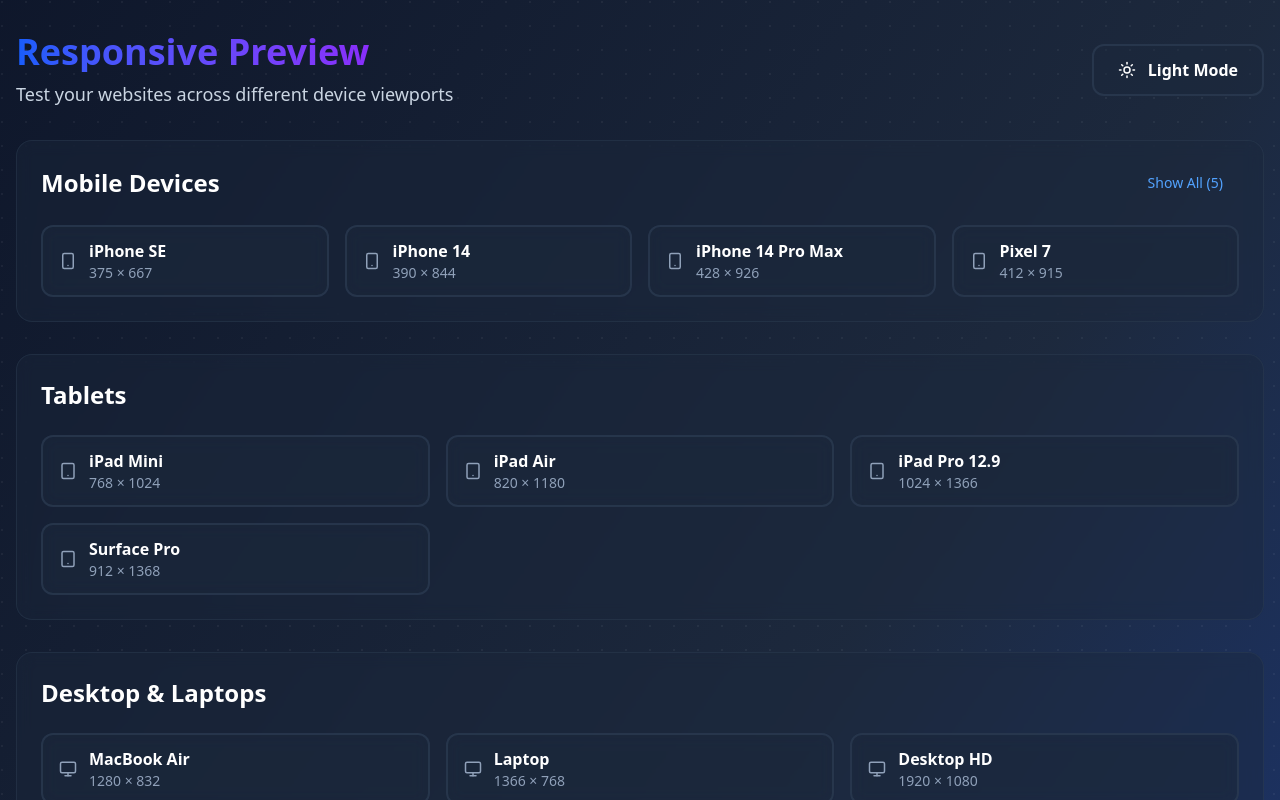
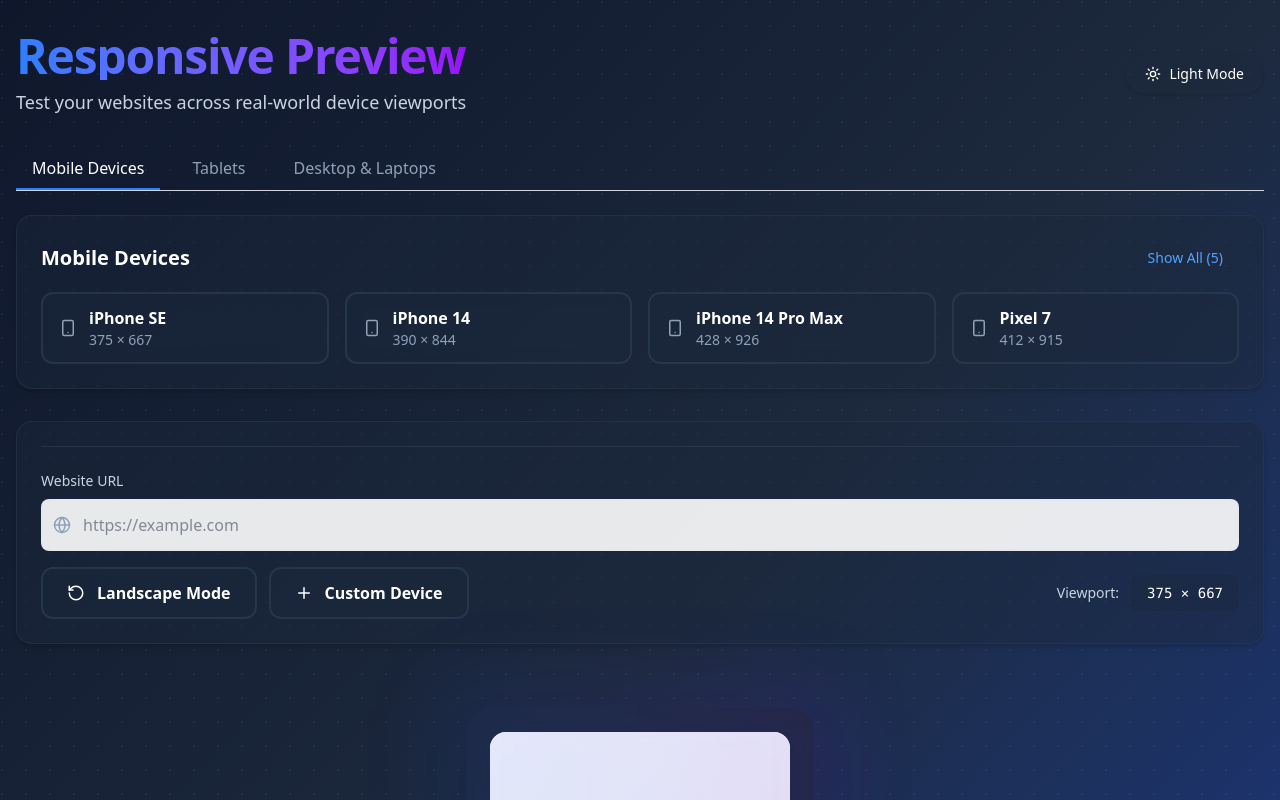
Before and after one commit to rayan2228/responsive-devices, a React (Vite) app: page / in a window 1280 px wide. Shown: the top 800 px of the page. Built offline with nearby package versions, Linux system fonts and the light colour scheme.

Commit message:
style: ui change  update 6 files

```diff
--- a/package.json
+++ b/package.json
@@ -11,6 +11,7 @@
   },
   "dependencies": {
     "@tailwindcss/vite": "^4.1.11",
+    "@vercel/speed-insights": "^1.2.0",
     "lucide-react": "^0.525.0",
     "react": "^19.1.0",
     "react-dom": "^19.1.0",
--- a/src/App.tsx
+++ b/src/App.tsx
@@ -1,8 +1,11 @@
-import ResponsiveContainer from "./components/ResponsiveContainer"
-
+import { SpeedInsights } from '@vercel/speed-insights/react';
+import ResponsiveContainer from "./components/ResponsiveContainer";
 const App = () => {
   return (
-    <ResponsiveContainer />
+    <>
+      <ResponsiveContainer />
+      <SpeedInsights />
+    </>
   )
 }
 
--- a/src/components/ResponsiveContainer.tsx
+++ b/src/components/ResponsiveContainer.tsx
@@ -11,7 +11,6 @@
 import PreviewFrame from "./PreviewFrame";
 
 const ResponsivePreview: React.FC = () => {
-  // State initialization with storage
   const [isDark, setIsDark] = useState<boolean>(() => StorageService.loadThemeMode() === 'dark');
   const [devices, setDevices] = useState<Device[]>(() => {
     const defaultWithIds = DeviceService.createDevicesWithIds(defaultDevices);
@@ -28,19 +27,23 @@
     return savedDevice || allDevices[0];
   });
   const [isLandscape, setIsLandscape] = useState<boolean>(false);
-  const [showAllDevices, setShowAllDevices] = useState<boolean>(false);
+  const [expandedCategories, setExpandedCategories] = useState<Record<DeviceCategory, boolean>>({
+    mobile: false,
+    tablet: false,
+    desktop: false,
+    custom: false
+  });
   const [showCustomModal, setShowCustomModal] = useState<boolean>(false);
   const [url, setUrl] = useState<string>('');
   const [containerWidth, setContainerWidth] = useState<number>(1200);
+  const [activeCategory, setActiveCategory] = useState<DeviceCategory>('mobile');
 
   const currentTheme = themes[isDark ? 'dark' : 'light'];
 
-  // Handle window resize
   useEffect(() => {
     const handleResize = () => {
       setContainerWidth(window.innerWidth);
     };
-
     handleResize();
     window.addEventListener('resize', handleResize);
     return () => window.removeEventListener('resize', handleResize);
@@ -59,6 +62,7 @@
   const handleDeviceSelect = useCallback((device: Device) => {
     setSelectedDevice(device);
     StorageService.saveSelectedDevice(device.id);
+    window.scrollTo({ top: 780, behavior: 'smooth' });
   }, []);
 
   const handleAddCustomDevice = useCallback((deviceData: Omit<Device, 'id' | 'icon' | 'category' | 'isCustom'>) => {
@@ -72,12 +76,9 @@
 
   const handleDeleteCustomDevice = useCallback((deviceToDelete: Device) => {
     if (!deviceToDelete.isCustom) return;
-
     const updatedDevices = devices.filter(d => d.id !== deviceToDelete.id);
     setDevices(updatedDevices);
     StorageService.saveCustomDevices(updatedDevices);
-
-    // If the deleted device was selected, select the first available device
     if (selectedDevice.id === deviceToDelete.id) {
       const newSelected = updatedDevices[0];
       setSelectedDevice(newSelected);
@@ -85,37 +86,33 @@
     }
   }, [devices, selectedDevice]);
 
-  // Calculate responsive values
+  const toggleCategoryExpansion = useCallback((category: DeviceCategory) => {
+    setExpandedCategories(prev => ({
+      ...prev,
+      [category]: !prev[category]
+    }));
+  }, []);
+
   const deviceWidth = isLandscape ? selectedDevice.height : selectedDevice.width;
   const scale = getResponsiveScale(deviceWidth, containerWidth);
 
   const categoryConfig = [
-    {
-      name: 'Mobile Devices',
-      category: 'mobile' as const,
-      showCount: showAllDevices ? undefined : 4,
-      gridCols: 'grid-cols-1 sm:grid-cols-2 lg:grid-cols-4'
-    },
-    {
-      name: 'Tablets',
-      category: 'tablet' as const,
-      gridCols: 'grid-cols-1 sm:grid-cols-2 lg:grid-cols-3'
-    },
-    {
-      name: 'Desktop & Laptops',
-      category: 'desktop' as const,
-      gridCols: 'grid-cols-1 sm:grid-cols-2 lg:grid-cols-3'
-    },
-    {
-      name: 'Custom Devices',
-      category: 'custom' as const,
-      gridCols: 'grid-cols-1 sm:grid-cols-2 lg:grid-cols-3'
-    }
+    { name: 'Mobile Devices', category: 'mobile' as const, defaultShowCount: 4, gridCols: 'grid-cols-1 sm:grid-cols-2 lg:grid-cols-4' },
+    { name: 'Tablets', category: 'tablet' as const, defaultShowCount: 3, gridCols: 'grid-cols-1 sm:grid-cols-2 lg:grid-cols-3' },
+    { name: 'Desktop & Laptops', category: 'desktop' as const, defaultShowCount: 3, gridCols: 'grid-cols-1 sm:grid-cols-2 lg:grid-cols-3' },
+    { name: 'Custom Devices', category: 'custom' as const, defaultShowCount: 3, gridCols: 'grid-cols-1 sm:grid-cols-2 lg:grid-cols-3' }
   ];
+
+  const activeCategoryData = categoryConfig.find(cat => cat.category === activeCategory);
+  const activeDevices = getDevicesByCategory(activeCategory);
+  const isExpanded = expandedCategories[activeCategory];
+  const shouldShowToggle = activeDevices.length > (activeCategoryData?.defaultShowCount || 3);
+  const displayDevices = shouldShowToggle && !isExpanded
+    ? activeDevices.slice(0, activeCategoryData?.defaultShowCount)
+    : activeDevices;
 
   return (
     <div className={`min-h-screen transition-all duration-500 ${currentTheme.background} relative overflow-hidden`}>
-      {/* Background Pattern */}
       <div className="absolute inset-0 opacity-5">
         <div className="absolute inset-0" style={{
           backgroundImage: `radial-gradient(circle at 2px 2px, ${isDark ? 'white' : 'black'} 1px, transparent 0)`,
@@ -124,53 +121,59 @@
       </div>
 
       <div className="relative z-10 max-w-7xl mx-auto px-4 py-8">
-        {/* Header */}
         <div className="flex flex-col sm:flex-row items-start sm:items-center justify-between mb-8 gap-4">
           <div>
-            <h1 className={`text-4xl font-bold bg-gradient-to-r from-blue-600 to-purple-600 bg-clip-text text-transparent mb-2`}>
+            <h1 className="text-4xl sm:text-5xl font-extrabold tracking-tight bg-gradient-to-r from-blue-500 to-purple-600 text-transparent bg-clip-text mb-2">
               Responsive Preview
             </h1>
-            <p className={`text-lg ${currentTheme.text.secondary}`}>
-              Test your websites across different device viewports
+            <p className={`text-base sm:text-lg ${currentTheme.text.secondary}`}>
+              Test your websites across real-world device viewports
             </p>
           </div>
 
           <button
             onClick={handleThemeToggle}
-            className={`flex items-center gap-3 px-6 py-3 rounded-xl border-2 font-semibold
-              transition-all duration-300 hover:scale-105 active:scale-95
+            className={`flex items-center gap-2 px-5 py-2.5 rounded-full font-medium transition shadow-sm hover:shadow-md active:scale-95
               ${currentTheme.surface} ${currentTheme.text.primary} ${currentTheme.border} ${currentTheme.borderHover} ${currentTheme.surfaceHover}`}
           >
-            {isDark ? <Sun size={18} /> : <Moon size={18} />}
-            <span>{isDark ? 'Light' : 'Dark'} Mode</span>
+            {isDark ? <Sun size={16} /> : <Moon size={16} />}
+            <span className="text-sm">{isDark ? 'Light Mode' : 'Dark Mode'}</span>
           </button>
         </div>
 
-        {/* Device Categories */}
-        <div className="space-y-8 mb-8">
-          {categoryConfig.map(({ name, category, showCount, gridCols }) => {
-            const categoryDevices = getDevicesByCategory(category);
-            const displayDevices = showCount ? categoryDevices.slice(0, showCount) : categoryDevices;
+        <div className="mb-6 border-b border-gray-300 dark:border-gray-600 flex gap-4 overflow-x-auto">
+          {categoryConfig.map(({ name, category }) => (
+            getDevicesByCategory(category).length > 0 && (
+              <button
+                key={category}
+                onClick={() => setActiveCategory(category)}
+                className={`px-4 py-2 whitespace-nowrap font-medium transition border-b-2
+                  ${activeCategory === category
+                    ? `border-blue-500 ${currentTheme.text.primary}`
+                    : `border-transparent ${currentTheme.text.muted} hover:${currentTheme.accent.hover}`}`}
+              >
+                {name}
+              </button>
+            )
+          ))}
+        </div>
 
-            if (categoryDevices.length === 0) return null;
-
-            return (
-              <div key={category} className={`p-6 rounded-2xl border backdrop-blur-sm ${currentTheme.surface}`}>
-                <div className="flex items-center justify-between mb-6">
-                  <h2 className={`text-2xl font-bold ${currentTheme.text.primary}`}>
-                    {name}
+        <div className={`p-6 rounded-2xl border shadow-md ${currentTheme.surface}`}>
+          <div className="flex items-center justify-between mb-4">
+            <h2 className={`text-xl font-bold ${currentTheme.text.primary}`}>
+              {activeCategoryData?.name}
             </h2>
-                  {category === 'mobile' && categoryDevices.length > 4 && (
+            {shouldShowToggle && (
               <button
-                      onClick={() => setShowAllDevices(!showAllDevices)}
+                onClick={() => toggleCategoryExpansion(activeCategory)}
                 className={`text-sm font-medium px-4 py-2 rounded-lg transition-colors ${currentTheme.accent.primary} ${currentTheme.accent.hover}`}
               >
-                      {showAllDevices ? 'Show Less' : `Show All (${categoryDevices.length})`}
+                {isExpanded ? 'Show Less' : `Show All (${activeDevices.length})`}
               </button>
             )}
           </div>
 
-                <div className={`grid ${gridCols} gap-4`}>
+          <div className={`grid ${activeCategoryData?.gridCols} gap-4`}>
             {displayDevices.map((device) => (
               <DeviceButton
                 key={device.id}
@@ -183,12 +186,8 @@
             ))}
           </div>
         </div>
-            );
-          })}
-        </div>
 
-        {/* Control Panel */}
-        <div className={`p-6 rounded-2xl border backdrop-blur-sm ${currentTheme.surface}`}>
+        <div className={`p-6 rounded-2xl border shadow-md ${currentTheme.surface} mt-8`}>
           <ControlPanel
             theme={currentTheme}
             isLandscape={isLandscape}
@@ -201,7 +200,6 @@
           />
         </div>
 
-        {/* Preview Frame */}
         <div className="mt-8">
           <PreviewFrame
             device={selectedDevice}
@@ -212,7 +210,6 @@
           />
         </div>
 
-        {/* Custom Device Modal */}
         <CustomDeviceModal
           isOpen={showCustomModal}
           onClose={() => setShowCustomModal(false)}
```
Also changed, not shown: 1 other file (tests, documents, lock files or other folders). Lines whose indentation alone changed are shown as unchanged.
